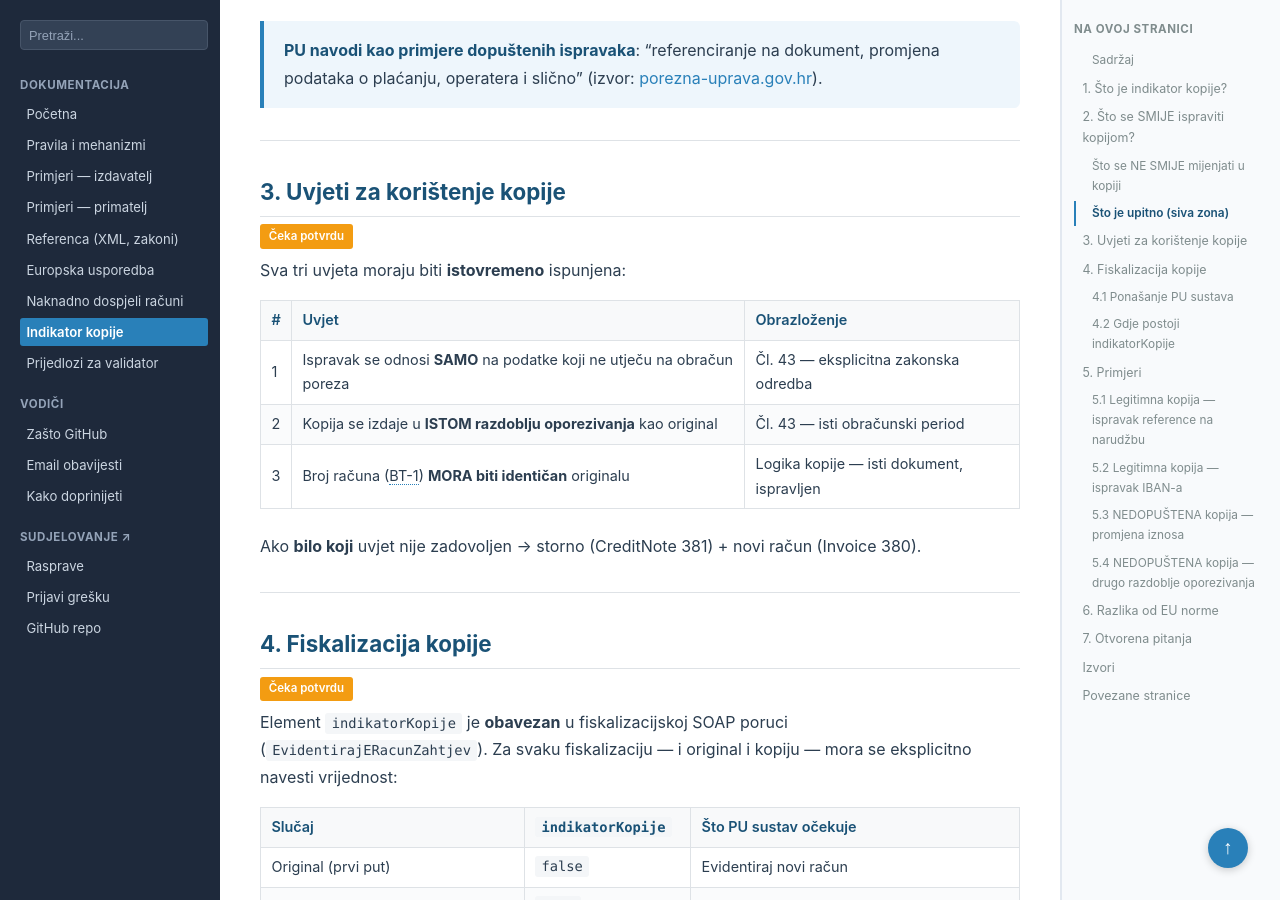
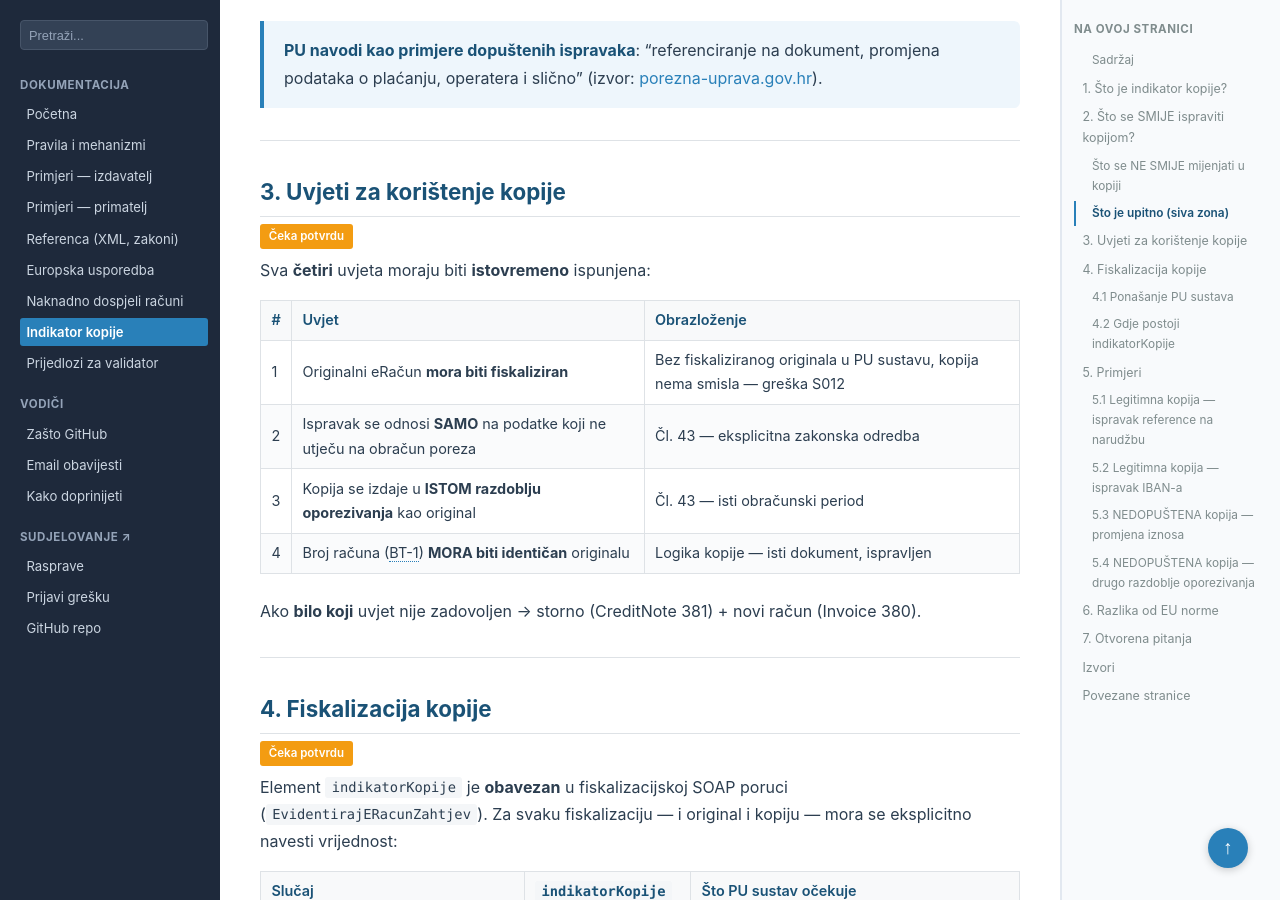
Before and after one commit to dageci/eracun-fiskalizacija-datumi, a Jekyll site: the page built from docs/indikator-kopije.md, in a window 1280 px wide and 900 px high, scrolled down 4536 px. Built offline with Jekyll 4.4.1, drawn with Linux system fonts in a browser that asks for light colours.

Commit message:
indikator kopije: dodan uvjet — original mora biti fiskaliziran (inače S012)

```diff
--- a/docs/indikator-kopije.md
+++ b/docs/indikator-kopije.md
@@ -109,13 +109,14 @@ Ovo znači da `CopyIndicator` / `indikatorKopije` **nije** mehanizam za ponovno
 ## 3. Uvjeti za korištenje kopije
 <div style="margin-top:-0.5rem;margin-bottom:0.5rem;"><span style="display:inline-block;background:#f39c12;color:white;font-size:0.72rem;font-weight:600;padding:0.15rem 0.55rem;border-radius:3px;cursor:help;" title="Ovo je autorovo tumačenje koje još nije službeno potvrđeno od Porezne uprave. Sadržaj treba tretirati kao prijedlog za raspravu, ne kao uputu.">Čeka potvrdu</span></div>
 
-Sva tri uvjeta moraju biti **istovremeno** ispunjena:
+Sva **četiri** uvjeta moraju biti **istovremeno** ispunjena:
 
 | # | Uvjet | Obrazloženje |
 |---|-------|-------------|
-| 1 | Ispravak se odnosi **SAMO** na podatke koji ne utječu na obračun poreza | Čl. 43 — eksplicitna zakonska odredba |
-| 2 | Kopija se izdaje u **ISTOM razdoblju oporezivanja** kao original | Čl. 43 — isti obračunski period |
-| 3 | Broj računa (BT-1) **MORA biti identičan** originalu | Logika kopije — isti dokument, ispravljen |
+| 1 | Originalni eRačun **mora biti fiskaliziran** | Bez fiskaliziranog originala u PU sustavu, kopija nema smisla — greška S012 |
+| 2 | Ispravak se odnosi **SAMO** na podatke koji ne utječu na obračun poreza | Čl. 43 — eksplicitna zakonska odredba |
+| 3 | Kopija se izdaje u **ISTOM razdoblju oporezivanja** kao original | Čl. 43 — isti obračunski period |
+| 4 | Broj računa (BT-1) **MORA biti identičan** originalu | Logika kopije — isti dokument, ispravljen |
 
 Ako **bilo koji** uvjet nije zadovoljen → storno (CreditNote 381) + novi račun (Invoice 380).
 
```
